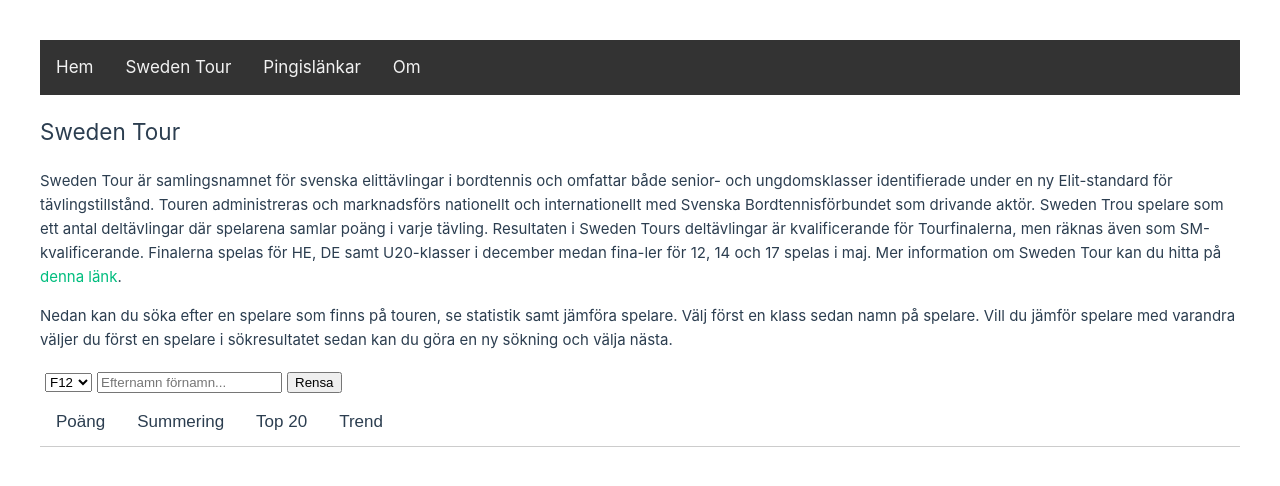
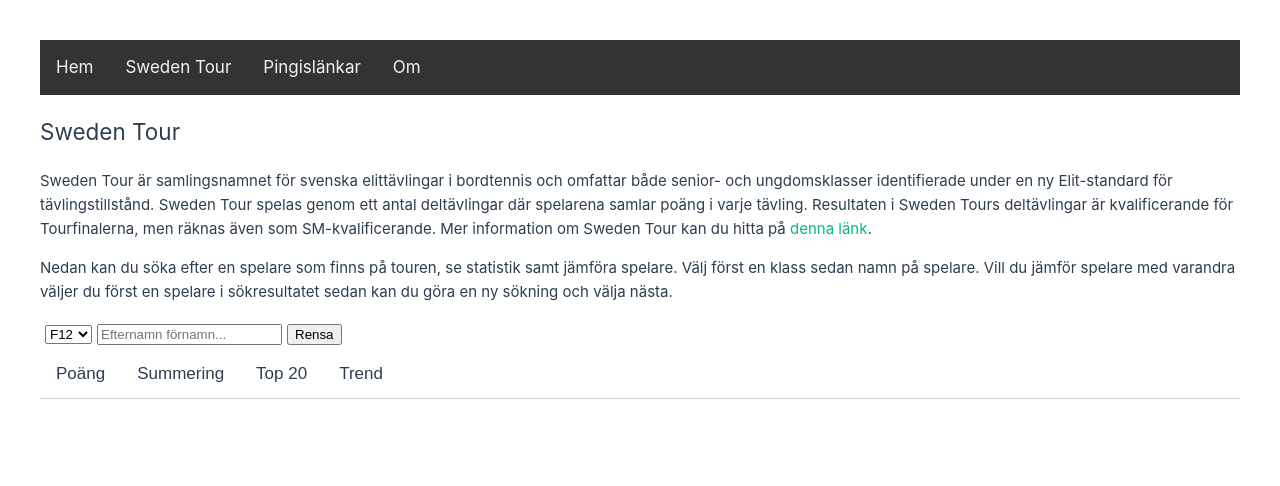
Before and after one commit to enbohm/pingisportalen, a Vue app: page /swedentour in a window 1280 px wide. Shown: the top 486 px of the page. Built offline with nearby package versions, Linux system fonts and the light colour scheme.

Commit message:
Rephrasing Sweden Tour

```diff
--- a/src/views/SwedenTour.vue
+++ b/src/views/SwedenTour.vue
@@ -14,17 +14,15 @@
   <div class="info">
     <h2>Sweden Tour</h2>
     <p>Sweden Tour är samlingsnamnet för svenska elittävlingar i bordtennis och omfattar både senior- och ungdomsklasser
-      identifierade under en ny Elit-standard för tävlingstillstånd. Touren administreras och marknadsförs nationellt
-      och internationellt med Svenska Bordtennisförbundet som drivande aktör. Sweden Trou spelare som ett antal
+      identifierade under en ny Elit-standard för tävlingstillstånd. Sweden Tour spelas genom ett antal
       deltävlingar där spelarena samlar poäng i varje tävling. Resultaten i Sweden Tours deltävlingar är kvalificerande
-      för Tourfinalerna, men räknas även som SM-kvalificerande. Finalerna spelas för HE, DE samt U20-klasser i december
-      medan fina-ler för 12, 14 och 17 spelas i maj. Mer information om Sweden Tour kan du
+      för Tourfinalerna, men räknas även som SM-kvalificerande. Mer information om Sweden Tour kan du
       hitta på <a href="https://www.svenskbordtennis.com/tavling/nationellatavlingar/SwedenTour/" target="_blank">denna
         länk</a>.
     </p>
     <p>Nedan kan du söka efter en spelare som finns på touren, se statistik samt jämföra spelare. Välj först
-    en klass sedan namn på spelare. Vill du jämför spelare med varandra väljer du först en spelare i sökresultatet
-    sedan kan du göra en ny sökning och välja nästa.</p>
+      en klass sedan namn på spelare. Vill du jämför spelare med varandra väljer du först en spelare i sökresultatet
+      sedan kan du göra en ny sökning och välja nästa.</p>
   </div>
 
   <PlayerStats />
```
